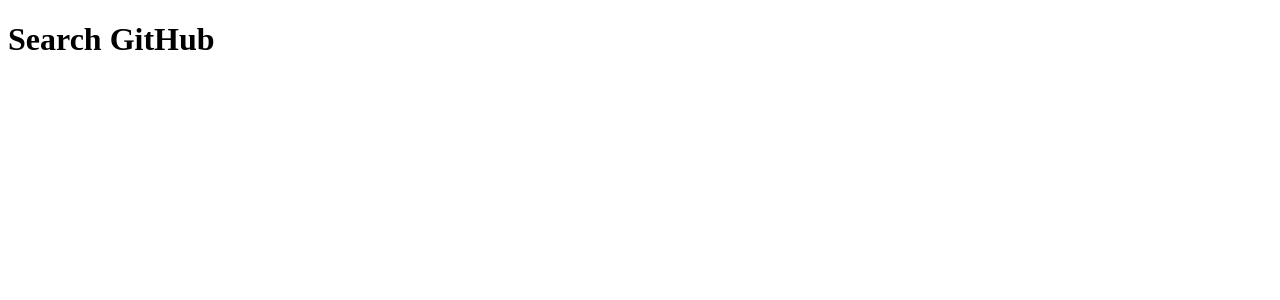
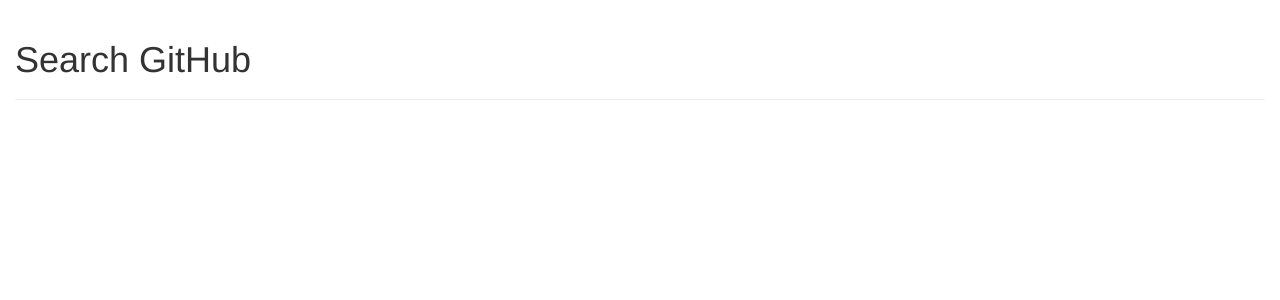
Before and after one commit to edgica/front-end-task, an Angular app in the folder edgica-app/: page / in a window 1280 px wide. Shown: the top 300 px of the page. Built offline with nearby package versions, Linux system fonts and the light colour scheme.

Commit message:
add bootstrap and use scss

```diff
--- a/edgica-app/angular-cli.json
+++ b/edgica-app/angular-cli.json
@@ -18,7 +18,8 @@
       "prefix": "app",
       "mobile": false,
       "styles": [
-        "styles.css"
+        "styles.scss",
+        "../node_modules/bootstrap/dist/css/bootstrap.min.css"
       ],
       "scripts": [],
       "environments": {
@@ -39,7 +40,7 @@
     }
   },
   "defaults": {
-    "styleExt": "css",
+    "styleExt": "scss",
     "prefixInterfaces": false,
     "inline": {
       "style": false,
--- a/edgica-app/package.json
+++ b/edgica-app/package.json
@@ -22,7 +22,9 @@
     "@angular/platform-browser": "^2.3.1",
     "@angular/platform-browser-dynamic": "^2.3.1",
     "@angular/router": "^3.3.1",
+    "bootstrap": "^3.3.7",
     "core-js": "^2.4.1",
+    "ng2-bootstrap": "^1.3.3",
     "rxjs": "^5.0.1",
     "ts-helpers": "^1.1.1",
     "zone.js": "^0.7.2"
--- a/edgica-app/src/app/app.component.html
+++ b/edgica-app/src/app/app.component.html
@@ -1,3 +1,11 @@
-<h1>
-  {{title}}
-</h1>
+<div class="container-fluid">
+  <div class="row">
+    <div class="col-xs-12 col-sm-12 col-md-12 col-lg-12">
+      <div class="page-header">
+        <h1>
+          {{title}}
+        </h1>
+      </div>
+    </div>
+  </div>
+</div>
--- a/edgica-app/src/app/app.component.ts
+++ b/edgica-app/src/app/app.component.ts
@@ -3,7 +3,7 @@
 @Component({
   selector: 'app-root',
   templateUrl: './app.component.html',
-  styleUrls: ['./app.component.css']
+  styleUrls: ['./app.component.scss']
 })
 export class AppComponent {
   title = 'Search GitHub';
--- a/edgica-app/src/styles.css
+++ /dev/null
@@ -1 +0,0 @@
-/* You can add global styles to this file, and also import other style files */
```
Also changed, not shown: edgica-app/src/app/app.component.css (deleted), edgica-app/src/app/app.component.scss (added), edgica-app/src/styles.scss (added), 1 other file (tests, documents, lock files or other folders).
